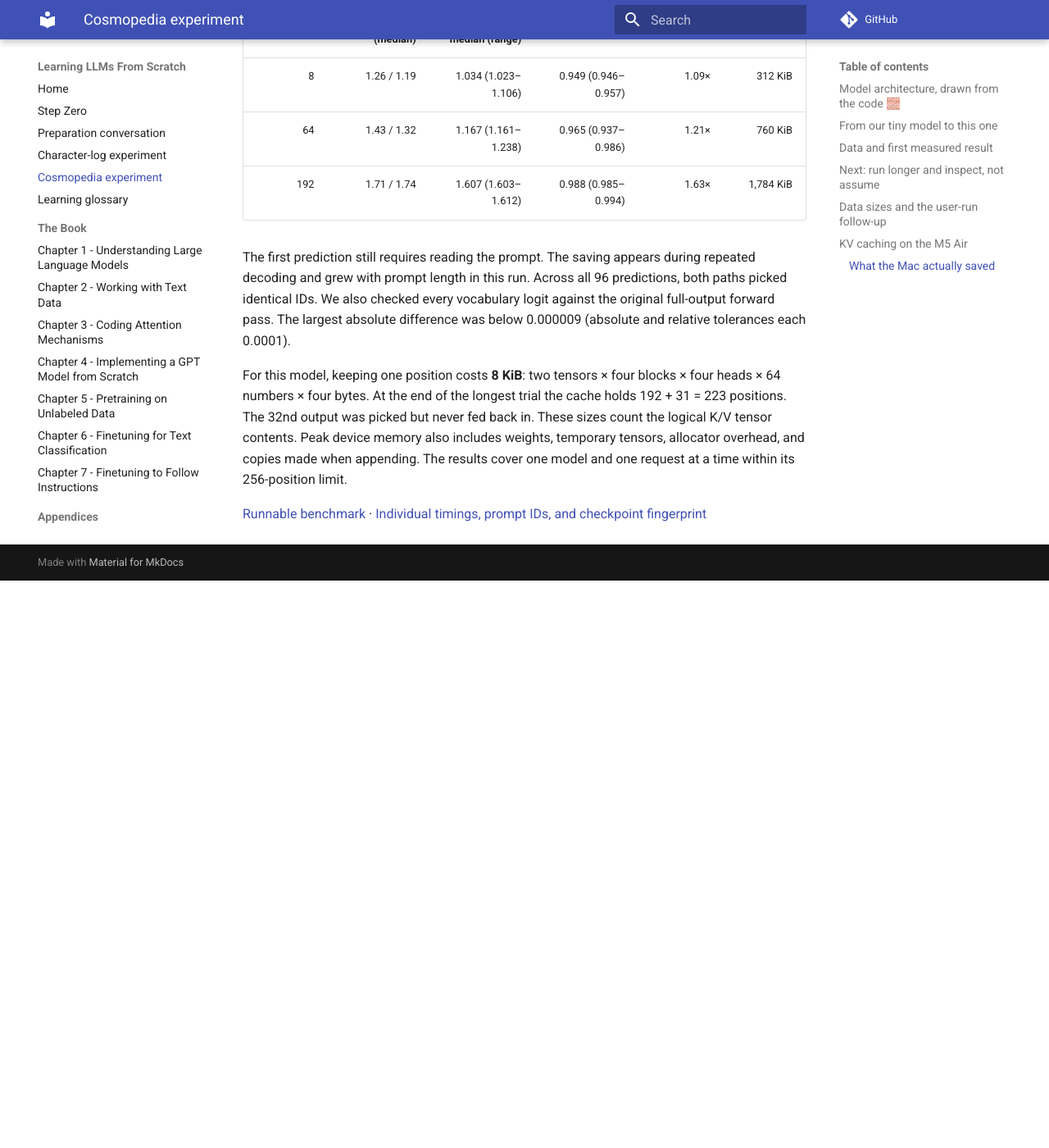
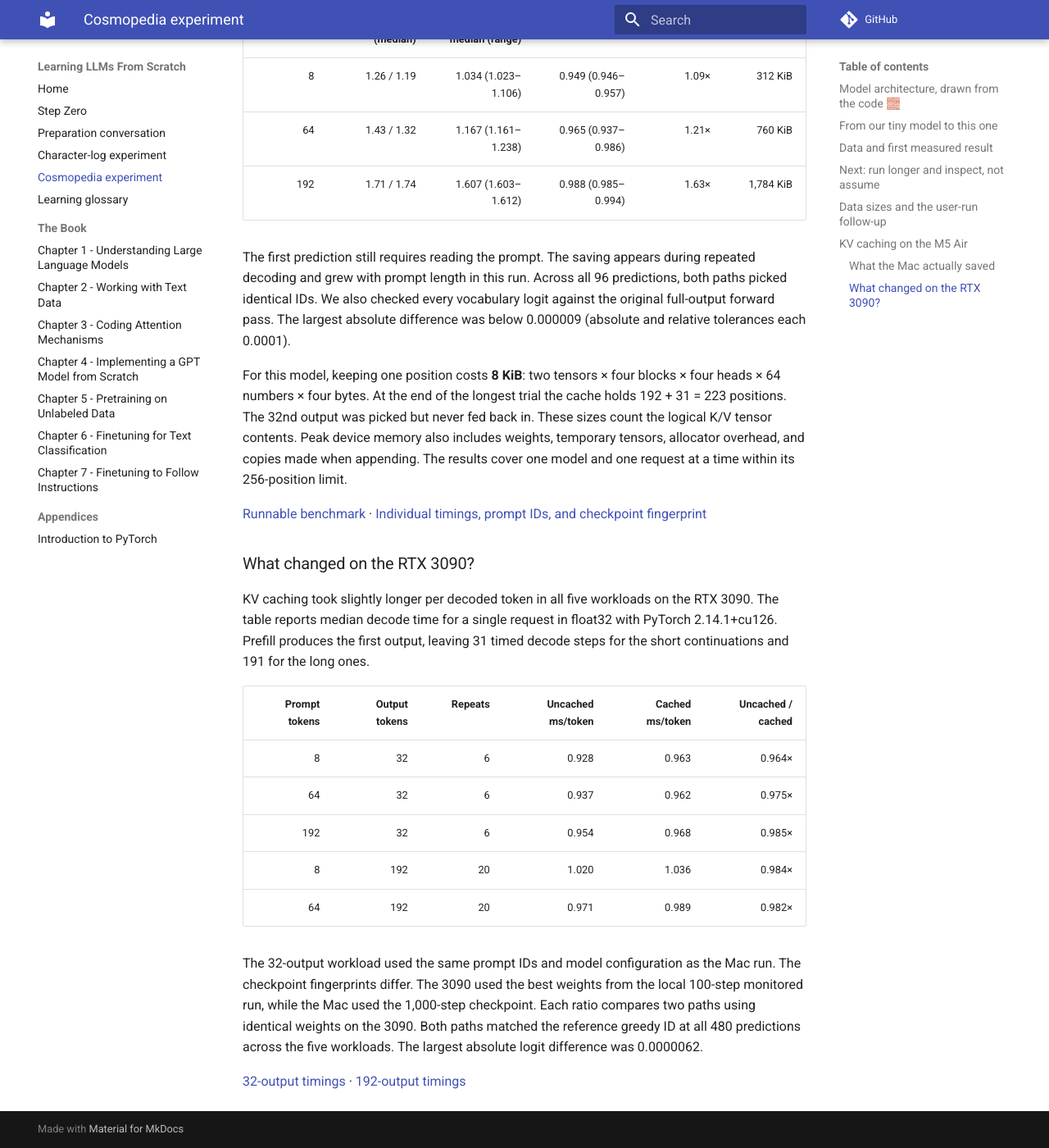
Before and after one commit to kantarcise/learning-llms, an MkDocs documentation site: the page built from docs/preparation/cosmopedia.md, in a window 1280 px wide and 1400 px high, scrolled down 4820 px. Shown: the whole window at 82% size. Built offline with MkDocs 1.6.1 and Material for MkDocs 9.7.7, drawn with Linux system fonts in a browser that asks for light colours; comment, search, counter and statistics services are not loaded; before the commit the page ends 5528 px from its top, so only the background shows below that.

Commit message:
Record RTX 3090 KV cache decode measurements

```diff
--- a/docs/preparation/cosmopedia.md
+++ b/docs/preparation/cosmopedia.md
@@ -101,3 +101,19 @@ The first prediction still requires reading the prompt. The saving appears durin
 For this model, keeping one position costs **8 KiB**: two tensors × four blocks × four heads × 64 numbers × four bytes. At the end of the longest trial the cache holds 192 + 31 = 223 positions. The 32nd output was picked but never fed back in. These sizes count the logical K/V tensor contents. Peak device memory also includes weights, temporary tensors, allocator overhead, and copies made when appending. The results cover one model and one request at a time within its 256-position limit.
 
 [Runnable benchmark](https://github.com/kantarcise/learning-llms/blob/main/experiments/cosmopedia/benchmark_cache.py) · [Individual timings, prompt IDs, and checkpoint fingerprint](https://github.com/kantarcise/learning-llms/blob/main/experiments/cosmopedia/results/kv-cache/m5-mps.json)
+
+### What changed on the RTX 3090?
+
+KV caching took slightly longer per decoded token in all five workloads on the RTX 3090. The table reports median decode time for a single request in float32 with PyTorch 2.14.1+cu126. Prefill produces the first output, leaving 31 timed decode steps for the short continuations and 191 for the long ones.
+
+| Prompt tokens | Output tokens | Repeats | Uncached ms/token | Cached ms/token | Uncached / cached |
+| ---: | ---: | ---: | ---: | ---: | ---: |
+| 8 | 32 | 6 | 0.928 | 0.963 | 0.964× |
+| 64 | 32 | 6 | 0.937 | 0.962 | 0.975× |
+| 192 | 32 | 6 | 0.954 | 0.968 | 0.985× |
+| 8 | 192 | 20 | 1.020 | 1.036 | 0.984× |
+| 64 | 192 | 20 | 0.971 | 0.989 | 0.982× |
+
+The 32-output workload used the same prompt IDs and model configuration as the Mac run. The checkpoint fingerprints differ. The 3090 used the best weights from the local 100-step monitored run, while the Mac used the 1,000-step checkpoint. Each ratio compares two paths using identical weights on the 3090. Both paths matched the reference greedy ID at all 480 predictions across the five workloads. The largest absolute logit difference was 0.0000062.
+
+[32-output timings](https://github.com/kantarcise/learning-llms/blob/main/experiments/cosmopedia/results/kv-cache/3090-matched.json) · [192-output timings](https://github.com/kantarcise/learning-llms/blob/main/experiments/cosmopedia/results/kv-cache/3090-long.json)
```
Also changed, not shown: experiments/cosmopedia/README.md (+12 -1 lines), 2 other files.
